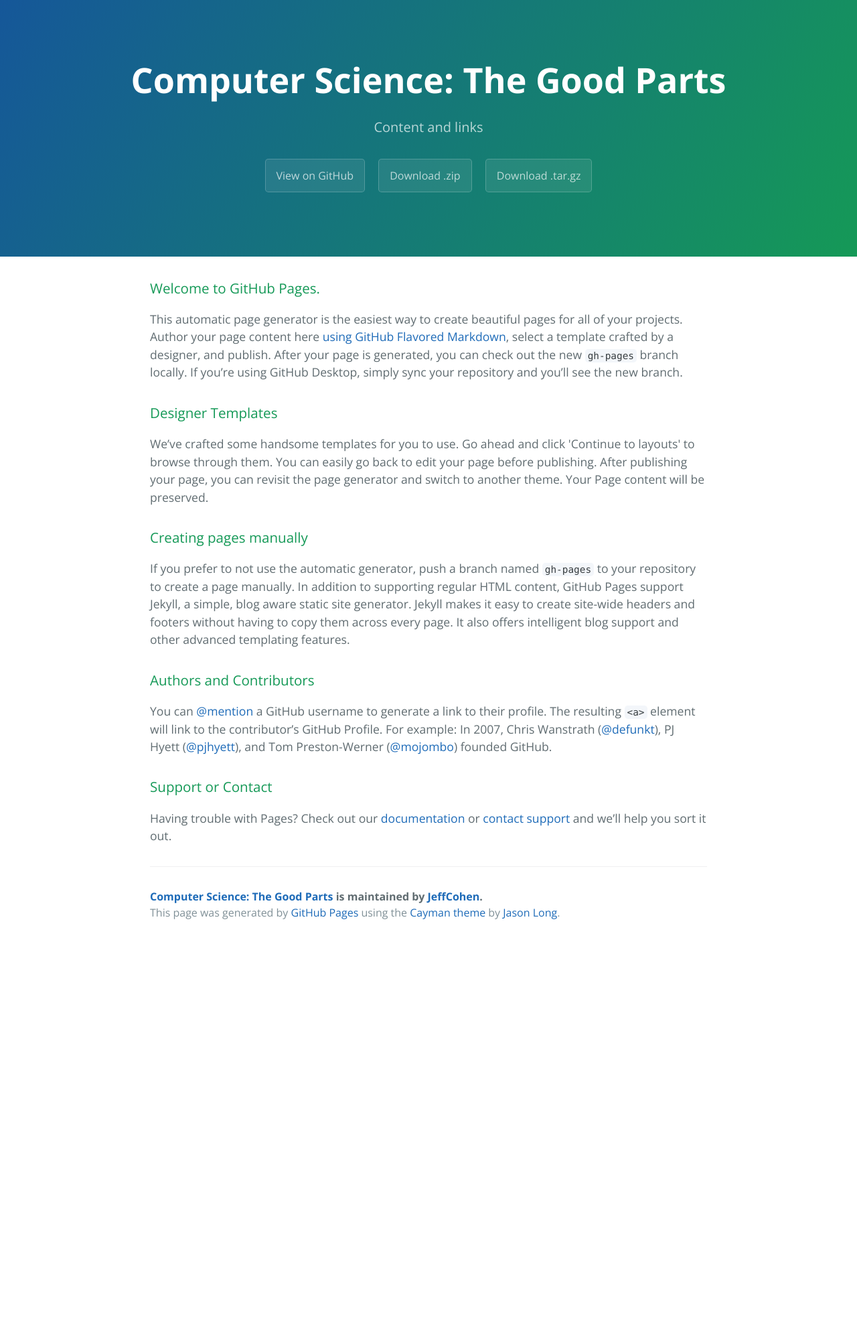
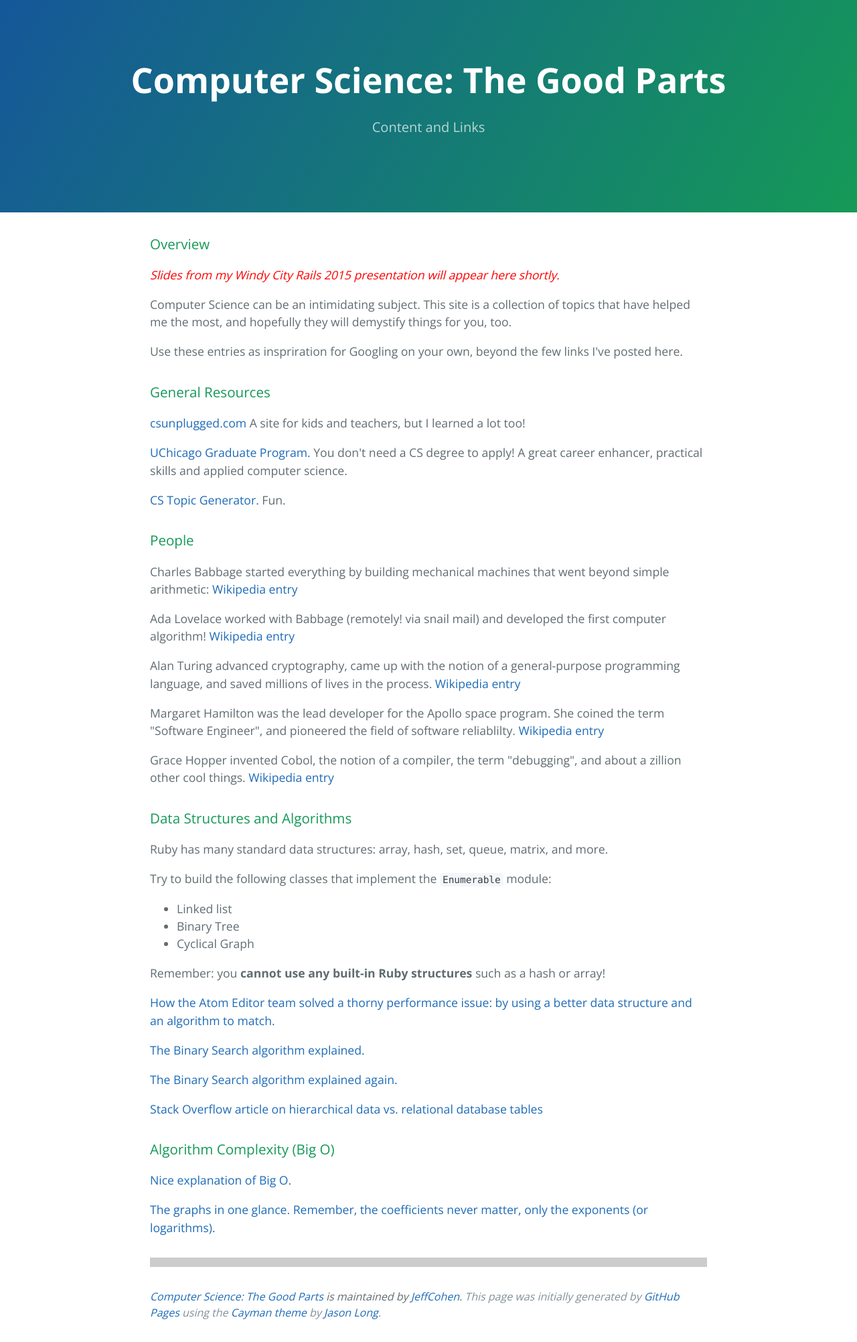
Before and after one commit to JeffCohen/csthegoodparts, a PHP site: page / in a window 1280 px wide. Shown: the whole page at 67% size. Before the commit the page ends 1372 px from the top, so only its background shows below. Run offline with PHP 8.4, Linux system fonts and the light colour scheme.

Commit message:
Update before conf

```diff
--- a/index.html
+++ b/index.html
@@ -12,45 +12,103 @@
   <body>
     <section class="page-header">
       <h1 class="project-name">Computer Science: The Good Parts</h1>
-      <h2 class="project-tagline">Content and links</h2>
-      <a href="https://github.com/JeffCohen/csthegoodparts" class="btn">View on GitHub</a>
-      <a href="https://github.com/JeffCohen/csthegoodparts/zipball/master" class="btn">Download .zip</a>
-      <a href="https://github.com/JeffCohen/csthegoodparts/tarball/master" class="btn">Download .tar.gz</a>
+      <h2 class="project-tagline">Content and Links</h2>
     </section>
 
     <section class="main-content">
       <h3>
-<a id="welcome-to-github-pages" class="anchor" href="#welcome-to-github-pages" aria-hidden="true"><span class="octicon octicon-link"></span></a>Welcome to GitHub Pages.</h3>
+<a id="welcome-to-github-pages" class="anchor" href="#welcome-to-github-pages" aria-hidden="true"><span class="octicon octicon-link"></span></a>Overview</h3>
 
-<p>This automatic page generator is the easiest way to create beautiful pages for all of your projects. Author your page content here <a href="https://guides.github.com/features/mastering-markdown/">using GitHub Flavored Markdown</a>, select a template crafted by a designer, and publish. After your page is generated, you can check out the new <code>gh-pages</code> branch locally. If you’re using GitHub Desktop, simply sync your repository and you’ll see the new branch.</p>
+<p style="color: red;">
+  <em>Slides from my Windy City Rails 2015 presentation will appear here shortly.</em>
+</p>
+
+<p>Computer Science can be an intimidating subject.  This site is a collection of topics that have helped me the most, and hopefully they will demystify things for you, too.</p>
+
+<p>
+  Use these entries as inspriration for Googling on your own, beyond the few links I've posted here.
+</p>
+
+<h3>General Resources</h3>
+
+<p>
+  <a href="http://csunplugged.org/">csunplugged.com</a> A site for kids and teachers, but I learned a lot too!
+</p>
+<p>
+  <a href="http://csmasters.uchicago.edu/">UChicago Graduate Program.</a> You don't need a CS degree to apply!  A great career enhancer, practical skills and applied computer science.
+</p>
+
+<p>
+  <a href="https://www.cs.purdue.edu/homes/dec/essay.topic.generator.html">CS Topic Generator.</a> Fun.
+</p>
 
 <h3>
-<a id="designer-templates" class="anchor" href="#designer-templates" aria-hidden="true"><span class="octicon octicon-link"></span></a>Designer Templates</h3>
+<a id="designer-templates" class="anchor" href="#designer-templates" aria-hidden="true"><span class="octicon octicon-link"></span></a>People</h3>
 
-<p>We’ve crafted some handsome templates for you to use. Go ahead and click 'Continue to layouts' to browse through them. You can easily go back to edit your page before publishing. After publishing your page, you can revisit the page generator and switch to another theme. Your Page content will be preserved.</p>
+<p>Charles Babbage started everything by building mechanical machines that went beyond simple arithmetic: <a href="https://en.wikipedia.org/wiki/Charles_Babbage">Wikipedia entry</a></p>
+
+<p>Ada Lovelace worked with Babbage (remotely! via snail mail) and developed the first computer algorithm! <a href="https://en.wikipedia.org/wiki/Ada_Lovelace">Wikipedia entry</a></p>
+
+<p>Alan Turing advanced cryptography, came up with the notion of a general-purpose programming language, and saved millions of lives in the process. <a href="https://en.wikipedia.org/wiki/Alan_Turing">Wikipedia entry</a></p>
+
+<p>Margaret Hamilton was the lead developer for the Apollo space program.  She coined the term "Software Engineer", and pioneered the field of software reliablilty. <a href="https://en.wikipedia.org/wiki/Margaret_Hamilton_(scientist)">Wikipedia entry</a></p>
+
+<p>Grace Hopper invented Cobol, the notion of a compiler, the term "debugging", and about a zillion other cool things. <a href="https://en.wikipedia.org/wiki/Grace_Hopper">Wikipedia entry</a></p>
 
 <h3>
-<a id="creating-pages-manually" class="anchor" href="#creating-pages-manually" aria-hidden="true"><span class="octicon octicon-link"></span></a>Creating pages manually</h3>
+<a id="creating-pages-manually" class="anchor" href="#creating-pages-manually" aria-hidden="true"><span class="octicon octicon-link"></span></a>Data Structures and Algorithms</h3>
 
-<p>If you prefer to not use the automatic generator, push a branch named <code>gh-pages</code> to your repository to create a page manually. In addition to supporting regular HTML content, GitHub Pages support Jekyll, a simple, blog aware static site generator. Jekyll makes it easy to create site-wide headers and footers without having to copy them across every page. It also offers intelligent blog support and other advanced templating features.</p>
+<p>Ruby has many standard data structures: array, hash, set, queue, matrix, and more.</p>
+
+<p>
+  Try to build the following classes that implement the <code>Enumerable</code> module:
+</p>
+
+<ul>
+  <li>Linked list</li>
+  <li>Binary Tree</li>
+  <li>Cyclical Graph</li>
+</ul>
+
+<p>
+  Remember: you <strong>cannot use any built-in Ruby structures</strong> such as a hash or array!
+</p>
+
+<p>
+  <a href="http://blog.atom.io/2015/06/16/optimizing-an-important-atom-primitive.html">How the Atom Editor team solved a thorny performance issue: by using a better data structure and an algorithm to match.</a>
+</p>
+
+<p>
+  <a href="http://www.csit.parkland.edu/~mbrandyberry/CS1Java/Lessons/Lesson27/BinarySearch.htm">The Binary Search algorithm explained.</a>
+</p>
+
+<p>
+  <a href="https://en.wikipedia.org/wiki/Binary_search_algorithm">The Binary Search algorithm explained again.</a>
+</p>
+
+<p>
+  <a href="http://stackoverflow.com/questions/935098/database-structure-for-tree-data-structure">Stack Overflow article on hierarchical data vs. relational database tables</a>
+</p>
 
 <h3>
-<a id="authors-and-contributors" class="anchor" href="#authors-and-contributors" aria-hidden="true"><span class="octicon octicon-link"></span></a>Authors and Contributors</h3>
+<a id="creating-pages-manually" class="anchor" href="#creating-pages-manually" aria-hidden="true"><span class="octicon octicon-link"></span></a>Algorithm Complexity (Big O)</h3>
 
-<p>You can <a href="https://github.com/blog/821" class="user-mention">@mention</a> a GitHub username to generate a link to their profile. The resulting <code>&lt;a&gt;</code> element will link to the contributor’s GitHub Profile. For example: In 2007, Chris Wanstrath (<a href="https://github.com/defunkt" class="user-mention">@defunkt</a>), PJ Hyett (<a href="https://github.com/pjhyett" class="user-mention">@pjhyett</a>), and Tom Preston-Werner (<a href="https://github.com/mojombo" class="user-mention">@mojombo</a>) founded GitHub.</p>
+<p>
+  <a href="http://www.daveperrett.com/articles/2010/12/07/comp-sci-101-big-o-notation/">Nice explanation of Big O.
+</p>
 
-<h3>
-<a id="support-or-contact" class="anchor" href="#support-or-contact" aria-hidden="true"><span class="octicon octicon-link"></span></a>Support or Contact</h3>
+<p>
+  <a href="http://science.slc.edu/~jmarshall/courses/2002/spring/cs50/BigO/">The graphs in one glance.  Remember, the coefficients never matter, only the exponents (or logarithms).
+</p>
 
-<p>Having trouble with Pages? Check out our <a href="https://help.github.com/pages">documentation</a> or <a href="https://github.com/contact">contact support</a> and we’ll help you sort it out.</p>
 
-      <footer class="site-footer">
-        <span class="site-footer-owner"><a href="https://github.com/JeffCohen/csthegoodparts">Computer Science: The Good Parts</a> is maintained by <a href="https://github.com/JeffCohen">JeffCohen</a>.</span>
+    <footer class="site-footer">
+      <span class="site-footer-owner"><a href="https://github.com/JeffCohen/csthegoodparts">Computer Science: The Good Parts</a> is maintained by <a href="https://github.com/JeffCohen">JeffCohen</a>.</span>
 
-        <span class="site-footer-credits">This page was generated by <a href="https://pages.github.com">GitHub Pages</a> using the <a href="https://github.com/jasonlong/cayman-theme">Cayman theme</a> by <a href="https://twitter.com/jasonlong">Jason Long</a>.</span>
-      </footer>
+      <span class="site-footer-credits">This page was initially generated by <a href="https://pages.github.com">GitHub Pages</a> using the <a href="https://github.com/jasonlong/cayman-theme">Cayman theme</a> by <a href="https://twitter.com/jasonlong">Jason Long</a>.</span>
+    </footer>
 
-    </section>
+  </section>
 
 
   </body>
--- a/stylesheets/stylesheet.css
+++ b/stylesheets/stylesheet.css
@@ -243,3 +243,8 @@ a {
 @media screen and (max-width: 42em) {
   .site-footer {
     font-size: 0.9rem; } }
+
+footer.site-footer {
+  border-top: solid 14px #CCC;
+  font-style: italic;
+}
```
